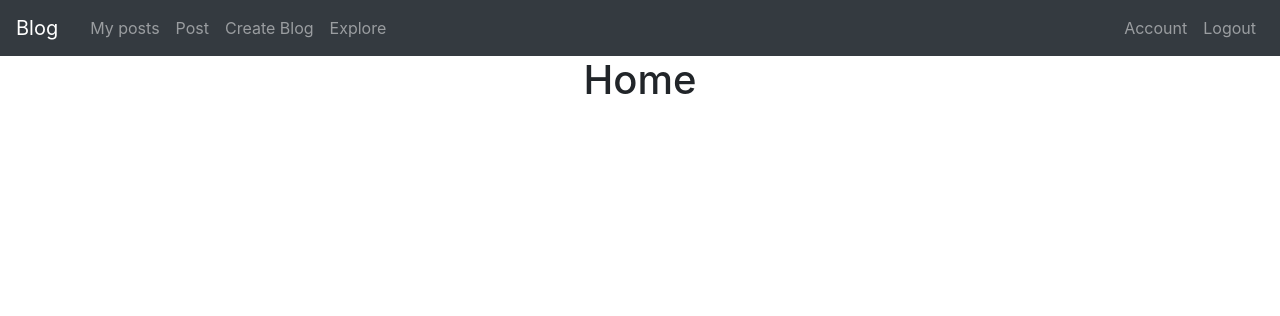
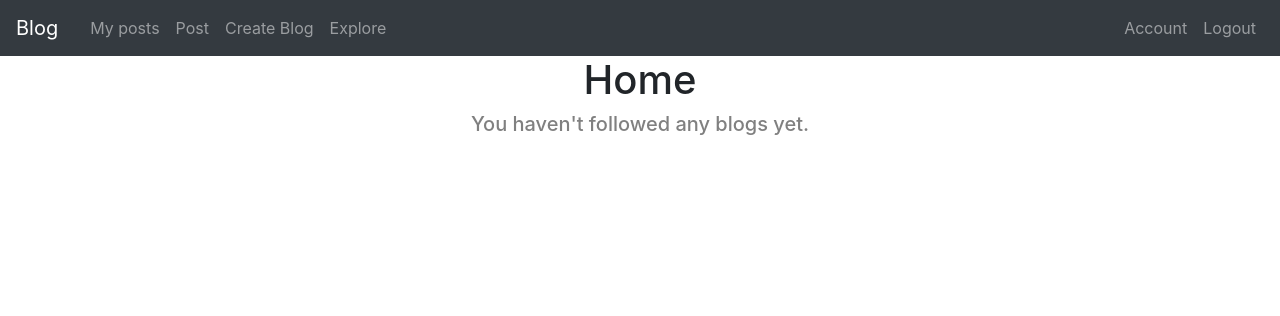
Before and after one commit to OHashish/Blogging_website, a Flask app: page /home in a window 1280 px wide. Shown: the top 316 px of the page. Run offline with Flask 2, Linux system fonts and the light colour scheme; a user stored in the database is signed in; data comes from the database, SQL or seed files in the repository; both versions use the stored data as it was after the commit; data that the repository does not hold is empty; some libraries are stand-ins or nearby versions.

Commit message:
added home message

```diff
--- a/app/static/mainpage.css
+++ b/app/static/mainpage.css
@@ -20,3 +20,6 @@ button.followButton.following{
     margin-left: auto;
     margin-right: auto;
  }
+.no-blogs{
+    color:grey;
+}
--- a/app/templates/home.html
+++ b/app/templates/home.html
@@ -2,7 +2,9 @@
 {% block content %}
 <h1 class="text-center">Home</h1>
 
-
+{% if not p %}
+<h5 class="text-center no-blogs">You haven't followed any blogs yet.</h5>
+{% endif %}
 {% for entry in p %}
 <div class="post-preview">
   <a href="{{ url_for('post', post_id=entry.id) }}">
--- a/app/views.py
+++ b/app/views.py
@@ -174,7 +174,6 @@ def home():
 		l=i.posts
 		for pp in l:
 			li.append(pp)
-
 	da=sorted(li,key=lambda post: post.date,reverse=True)
 	return render_template('home.html', title='home', p= da)
 
```
Also changed, not shown: app.db, 1 other file.
